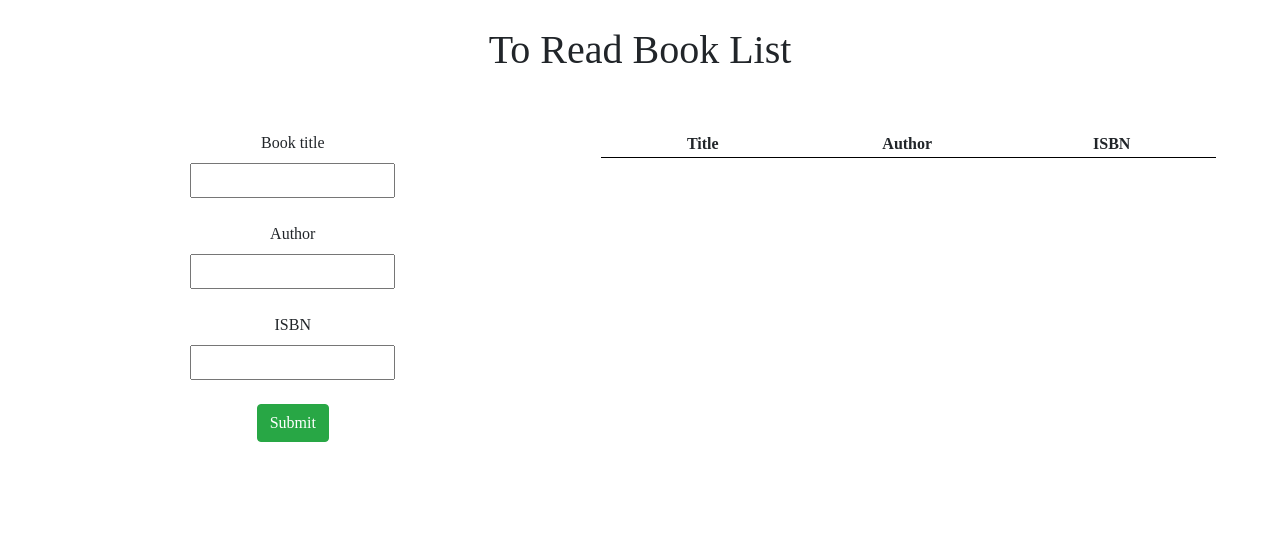
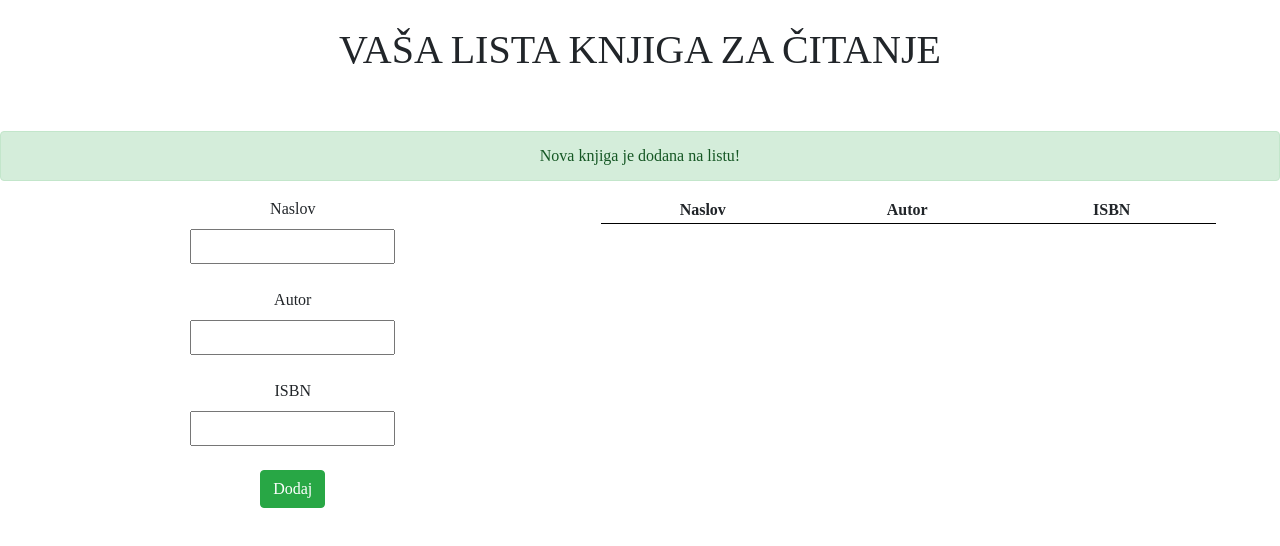
Before and after one commit to nedimkarcic/book-app, a plain HTML site: page index.html in a window 1280 px wide. Drawn offline with nearby package versions, Linux system fonts and the light colour scheme; a web font is replaced by a local one.

Commit message:
the app is now on bosnian language

```diff
--- a/index.html
+++ b/index.html
@@ -13,20 +13,24 @@
 
 	<div id="container">
 
-	<h1>To Read Book List</h1>
+	<h1>VAŠA LISTA KNJIGA ZA ČITANJE</h1>
+
+	<div class="alert alert-success added-book-alert" role="alert">
+  		Nova knjiga je dodana na listu!
+	</div>
 
 	<!-- Flexbox - formira red (row) i u ovom slučaju dvije kolone(column, 2 diva).-->
 	<!-- U CSS-u obavezno postaviti display: flex i ostalo -->
 	<div class="row">
 		<div class="column">
 	<form id="input-form">
-		<label for="title">Book title</label><br>
+		<label for="title">Naslov</label><br>
 			<input type="text" name="title" id="title"><br><br>
-		<label for="author">Author</label><br>
+		<label for="author">Autor</label><br>
 			<input type="text" name="author" id="author"><br><br>
 		<label for="isbn">ISBN</label><br>
 			<input type="number" name="isbn" id="isbn"><br><br>
-		<button type="submit" class="btn btn-success">Submit</button>
+		<button type="submit" class="btn btn-success">Dodaj</button>
 	</form>
 		</div>
 	<br><br>
@@ -36,8 +40,8 @@
 
 		<thead>
 			<tr>
-				<th>Title</th>
-				<th>Author</th>
+				<th>Naslov</th>
+				<th>Autor</th>
 				<th>ISBN</th>
 				<th></th>
 			</tr>
```
